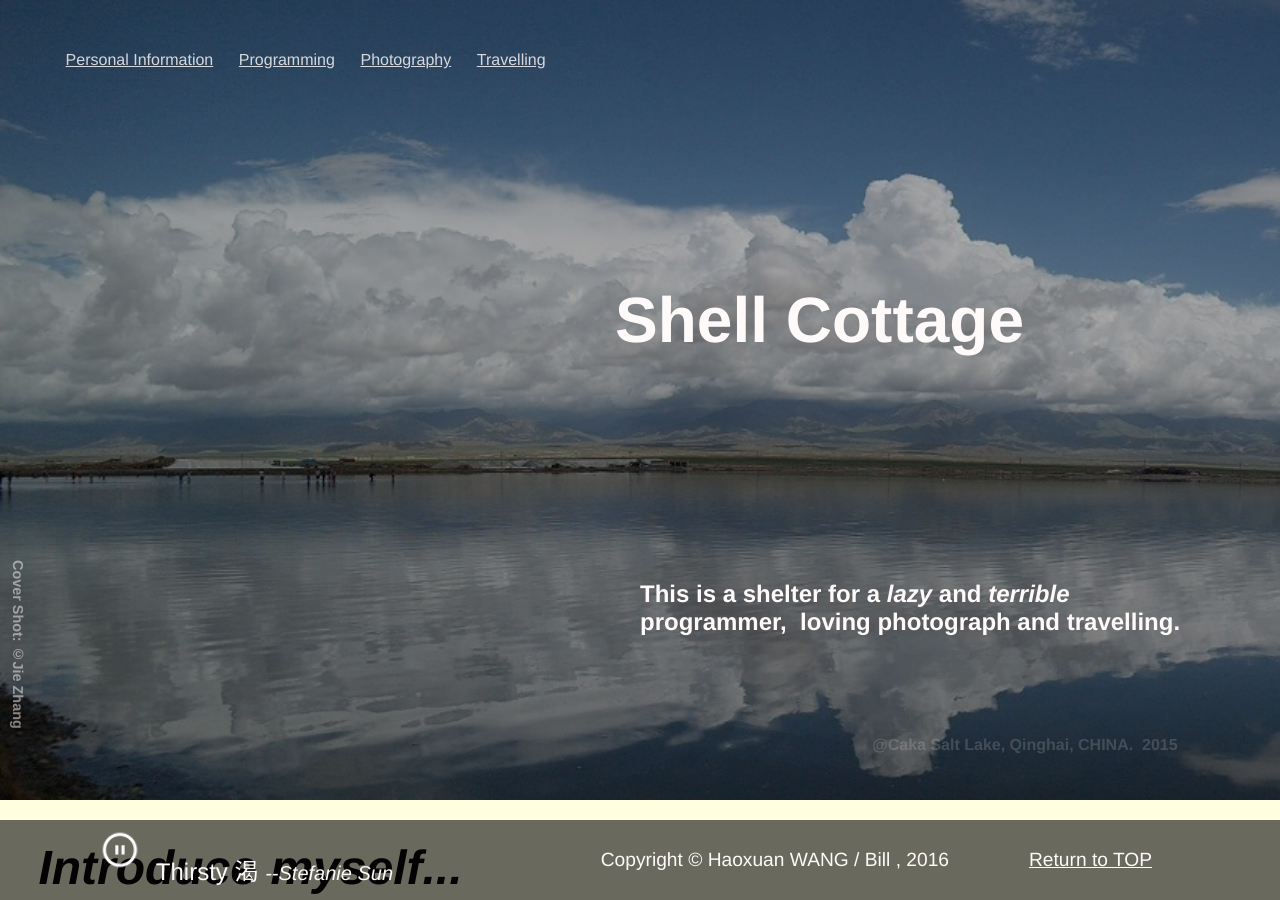
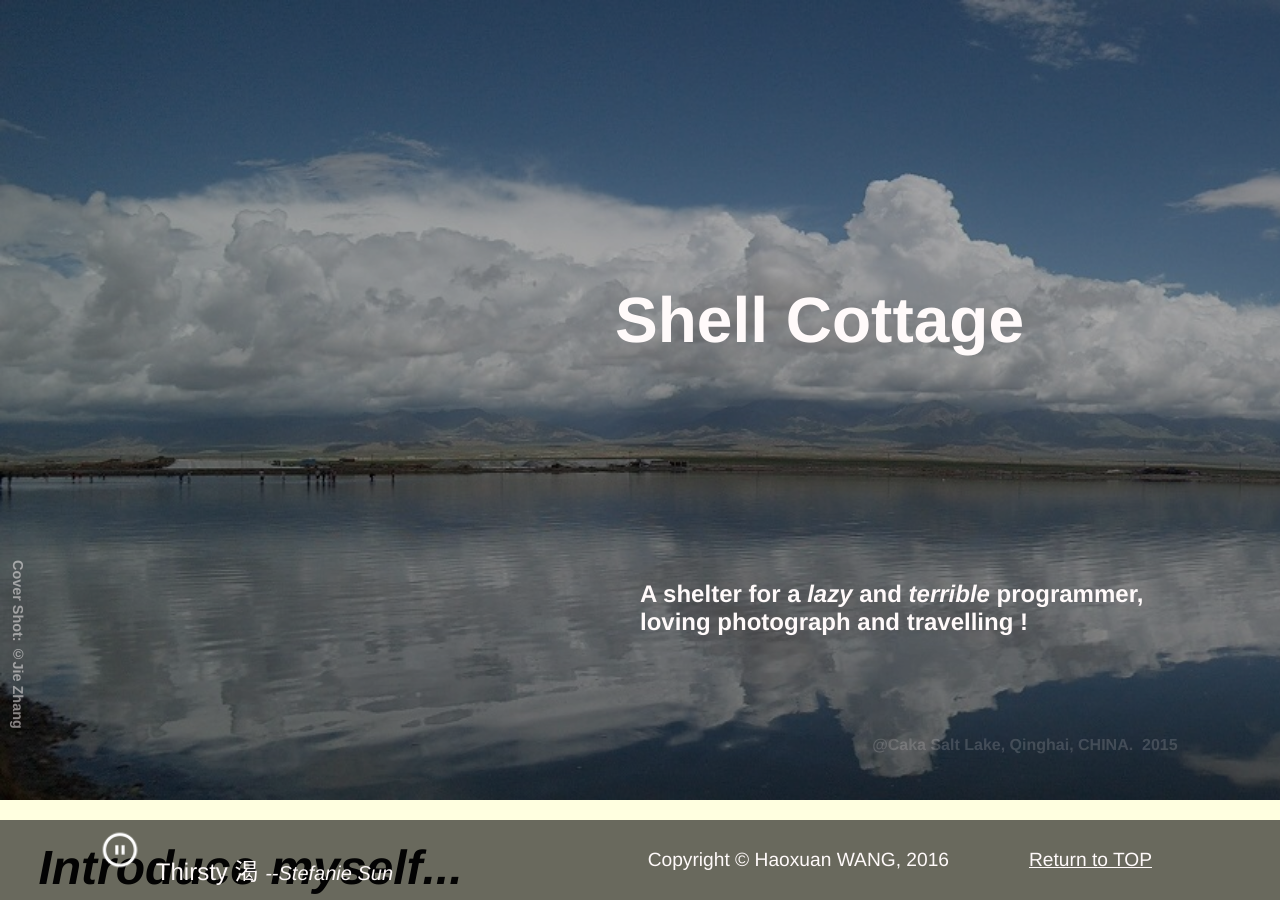
Before and after one commit to billweasley/billweasley.github.io, a Jekyll site: the page about/aboutMe.html, which Jekyll copies as it is, in a window 1280 px wide and 900 px high. Built offline with Jekyll 4.4.1, drawn with Linux system fonts in a browser that asks for light colours.

Commit message:
minor modifications

```diff
--- a/about/aboutMe.html
+++ b/about/aboutMe.html
@@ -1,15 +1,14 @@
 <!DOCTYPE html>
 <html lang="en">
-<!--head part,
-defined character set, search engine keywords, auther, page title (page name) and Cascading Style Sheets (CSS) file...
-that all info. of the whole page needed by the server and the browsers -->
 <head>
 <meta charset="UTF-8">
 <meta name="keywords" content="HaoxuanWang,Personal Statement,introduction, XJTLU">
 <meta name="author" content="Haoxuan&#46;Wang">
+<link href="favicon.ico" rel="icon" type="image/x-icon">
+<link rel="shortcut icon" href="favicon.ico" type="image/x-icon" />
 <link rel="stylesheet" type="text/css" href="aboutMe.css">
 
-<title>Shell Cottage</title>
+<title>ME 我 @ Shell Cottage 贝壳小屋</title>
 <meta name="viewport" content="width=device-width,height=device-height,initial-scale=1,user-scalable=no">
 <script type="text/javascript">
 window.onload = function(){
@@ -32,19 +31,17 @@ if ( yesIE  ) {
 </audio>
 <!--header section -->
 <header id="top">
-<div id="background"></div> <!--Section Background,
-since the background have to applies some CSS filter effect
-which should not have an effect on the text in it, the background is seperated from the word in different division <div></div>-->
+<div id="background"></div>
 <div id="titles">
-<ul id="linker"> <!--A menu of links, using list-->
-<li><a href="#personal_info">Personal Information</a></li> <!--Internal Links,link to and jump to the below sections-->
+<!--<ul id="linker">
+<li><a href="#personal_info">Personal Information</a></li>
 <li><a href="#computer">Programming</a></li>
 <li><a href="#photography">Photography</a></li>
 <li><a href="#travelling">Travelling</a></li>
 </ul>
-<table id="contectWay"> <!--A menu of graphic contact information (obvious is fake), using simple table (1 row 2 colunmns)-->
+<table id="contectWay">
 <tr>
-<!--<td>Contact me :&nbsp;</td>
+<td>Contact me :&nbsp;</td>
 <td><a href="mailto:" hideFocus=true>
 <img src="resources/mail.png" alt="mail.png" style="width: 100%; height: 100%" /></a>
 <td>
@@ -54,8 +51,8 @@ which should not have an effect on the text in it, the background is seperated f
 </tr>
 </table>
 <h1>Shell Cottage </h1> <!--Title-->
-<h2><b>This is a shelter for a <i>lazy</i> and <i>terrible</i> programmer&#44;&nbsp; <!--Subtitle-->
-loving photograph and travelling.</b></h2>
+<h2><b>A shelter for a <i>lazy</i> and <i>terrible</i> programmer&#44;&nbsp; <!--Subtitle-->
+loving photograph and travelling !</b></h2>
 </div>
 <h3 id="cover">Cover Shot:&nbsp;&copy;Jie Zhang&nbsp;</h3> <!--Additional Info. for Background Cover-->
 <h3 id="place">@Caka Salt Lake&#44;&nbsp;Qinghai&#44;&nbsp;CHINA.&nbsp;&nbsp;2015
@@ -154,7 +151,7 @@ now.
 <!--hobby: photograph section -->
 <section class="photography" id="photography">
 <div id="wrap"> <!--container of 5 moving photos (regulate the visable area) -->
-<ul id="slider"> <!--Unordered List cooperating with CSS 3 animation property to achive picture carousel effects -->
+<ul id="slider"> <!--Unordered List cooperating with CSS 3 animation property to achieve picture carousel effects -->
 <li>
 <img src="resources/photograph/1.jpg" alt="pic1"></li>
 <li>
@@ -198,7 +195,7 @@ her in the future.</i>
 </section>
 <footer> <!--fixed footer, the user can see this at any positions-->
 <div id="fttext">
-Copyright &copy; Haoxuan WANG / Bill , 2016 &nbsp;&nbsp;&nbsp;&nbsp; &nbsp;&nbsp;&nbsp;&nbsp;&nbsp;&nbsp;&nbsp;&nbsp;
+Copyright &copy; Haoxuan WANG, 2016 &nbsp;&nbsp;&nbsp;&nbsp; &nbsp;&nbsp;&nbsp;&nbsp;&nbsp;&nbsp;&nbsp;&nbsp;
 <a href="#top">Return to TOP</a><!--a link jumping back to the top-->
 </div>
 <div id="audio_button">
```
Also changed, not shown: about/favicon.ico (added).
